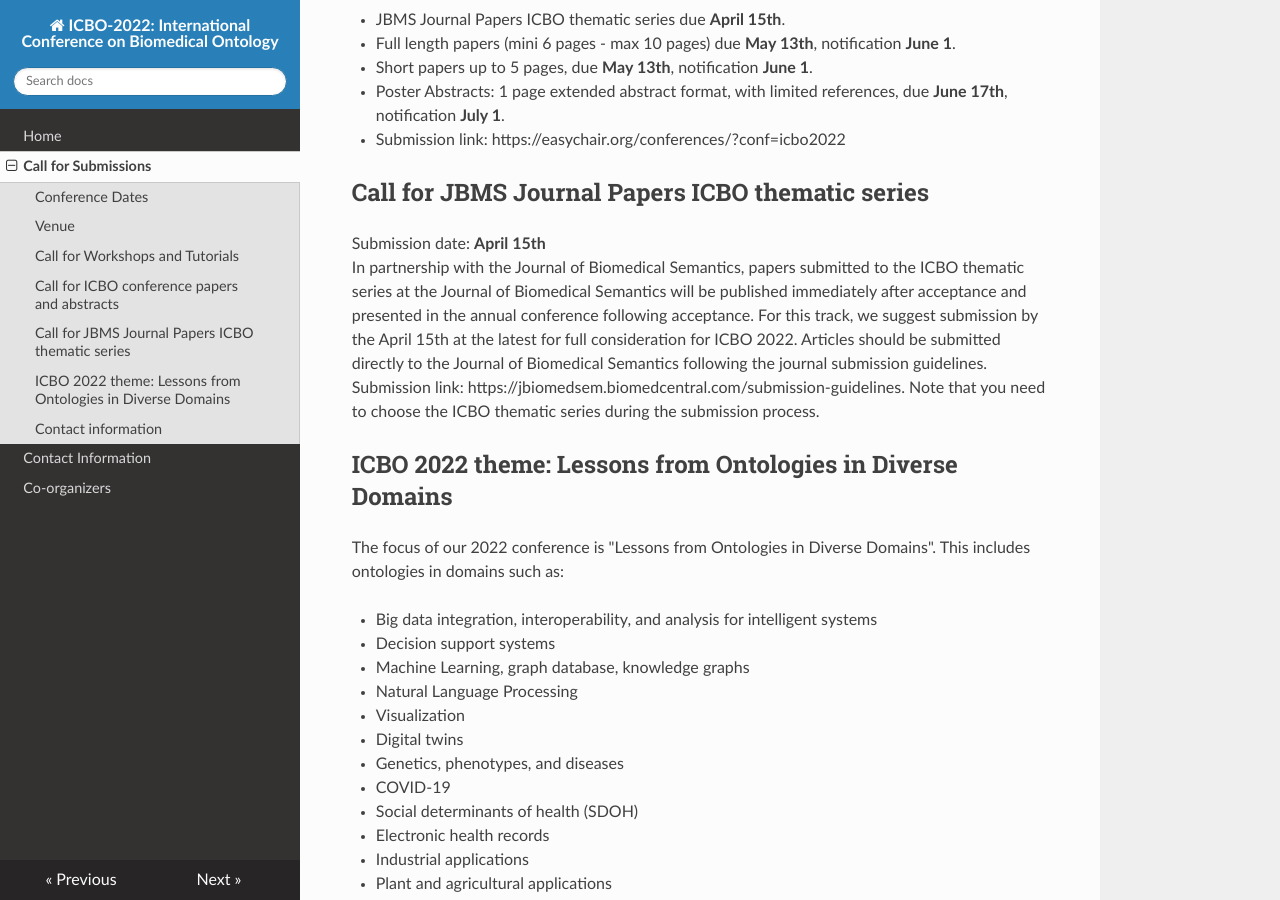
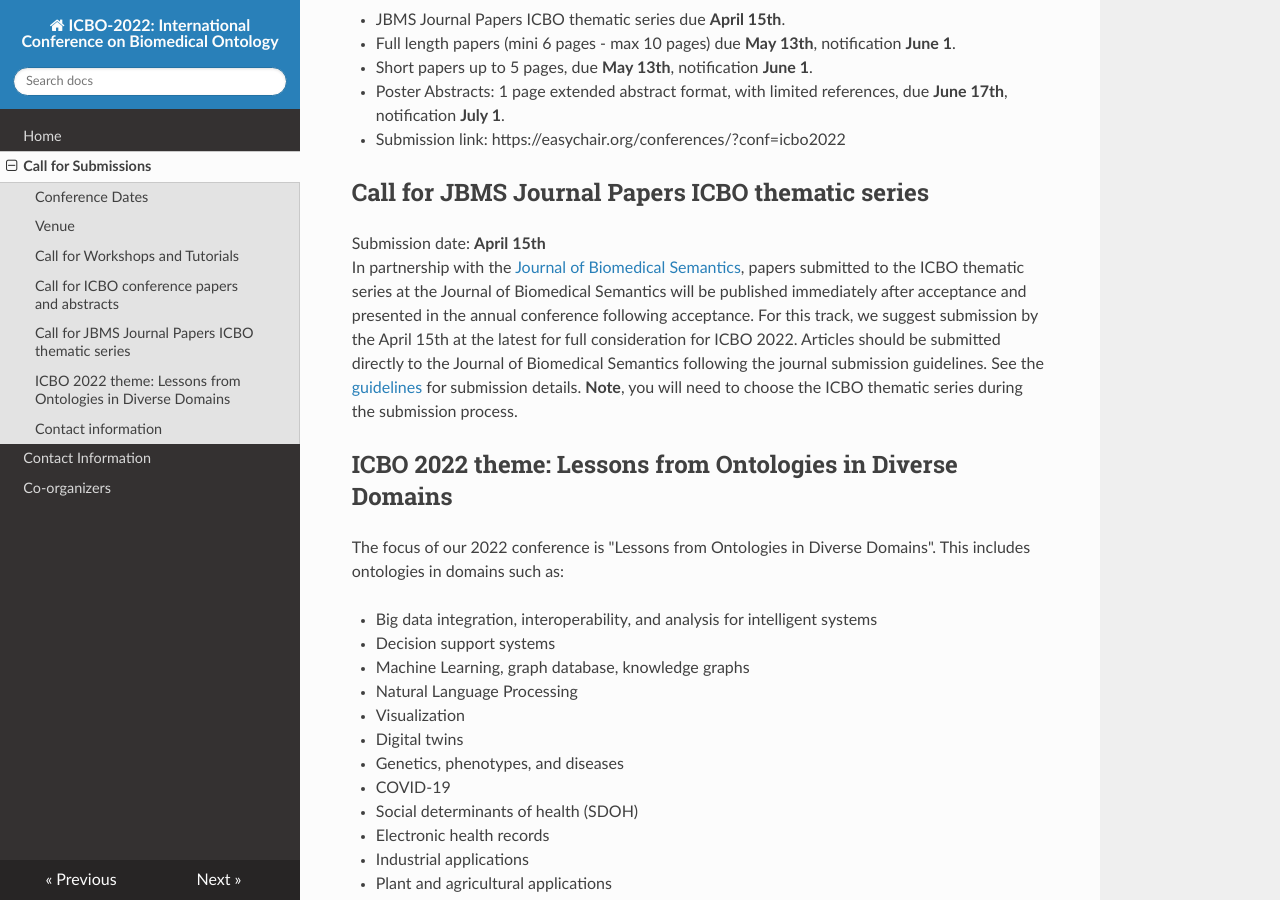
Before and after one commit to johnbeve/BFO-Organization, an MkDocs documentation site: the page built from docs/call-for-submissions.md, in a window 1280 px wide and 900 px high, scrolled down 904 px. Built offline with MkDocs 1.6.1, drawn with Linux system fonts in a browser that asks for light colours; nearby versions of some CDN libraries.

Commit message:
Update call-for-submissions.md

```diff
--- a/docs/call-for-submissions.md
+++ b/docs/call-for-submissions.md
@@ -34,8 +34,8 @@ Ann Arbor, Michigan and Virtual
 
 ## Call for JBMS Journal Papers ICBO thematic series
 Submission date: **April 15th**
-In partnership with the Journal of Biomedical Semantics, papers submitted to the ICBO thematic series at the Journal of Biomedical Semantics will be published immediately after acceptance and presented in the annual conference following acceptance. For this track, we suggest submission by the April 15th at the latest for full consideration for ICBO 2022. Articles should be submitted directly to the Journal of Biomedical Semantics following the journal submission guidelines.
-Submission link: https://jbiomedsem.biomedcentral.com/submission-guidelines. Note that you need to choose the ICBO thematic series during the submission process.
+In partnership with the [Journal of Biomedical Semantics](https://jbiomedsem.biomedcentral.com/), papers submitted to the ICBO thematic series at the Journal of Biomedical Semantics will be published immediately after acceptance and presented in the annual conference following acceptance. For this track, we suggest submission by the April 15th at the latest for full consideration for ICBO 2022. Articles should be submitted directly to the Journal of Biomedical Semantics following the journal submission guidelines.
+See the [guidelines](https://jbiomedsem.biomedcentral.com/submission-guidelines) for submission details. **Note**, you will need to choose the ICBO thematic series during the submission process.
 
 ## ICBO 2022 theme: Lessons from Ontologies in Diverse Domains
 
```
